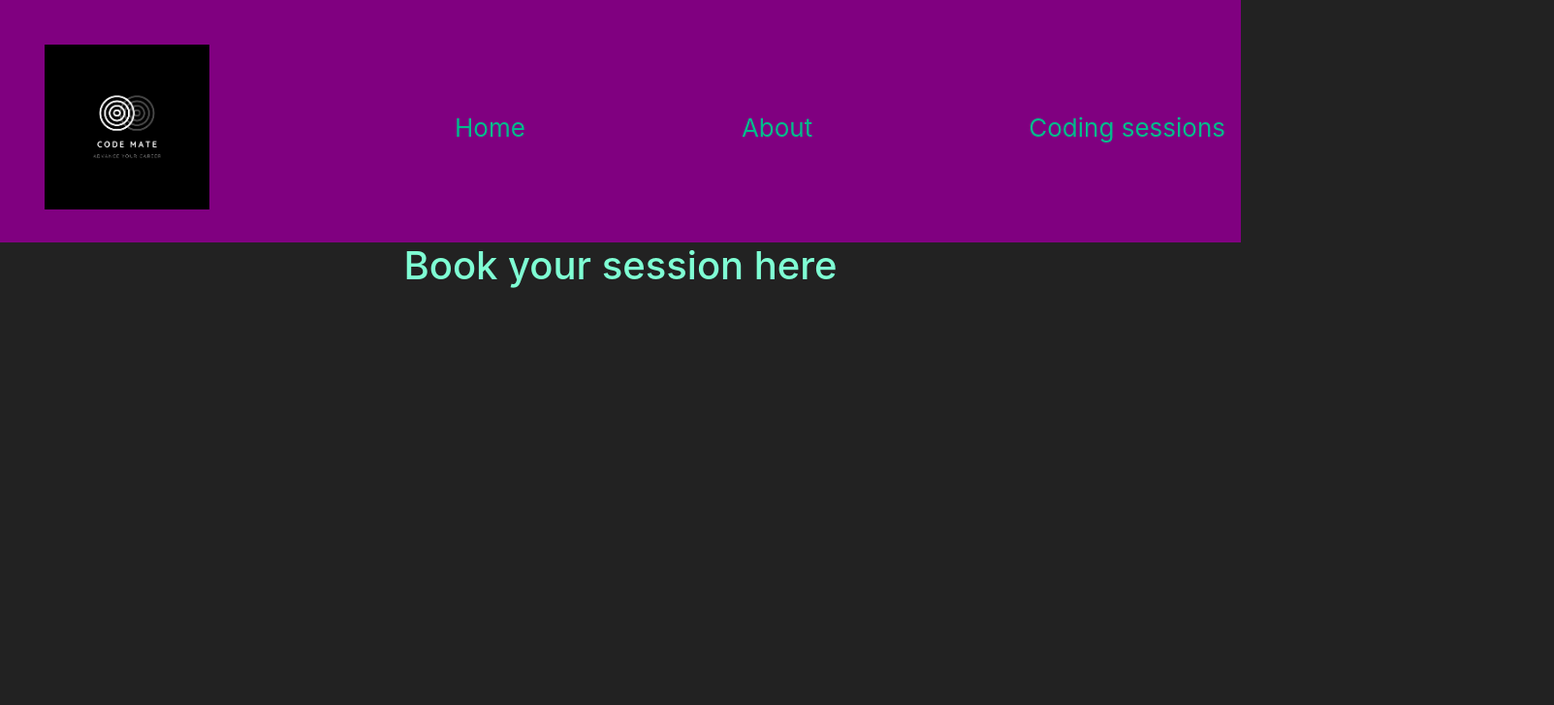
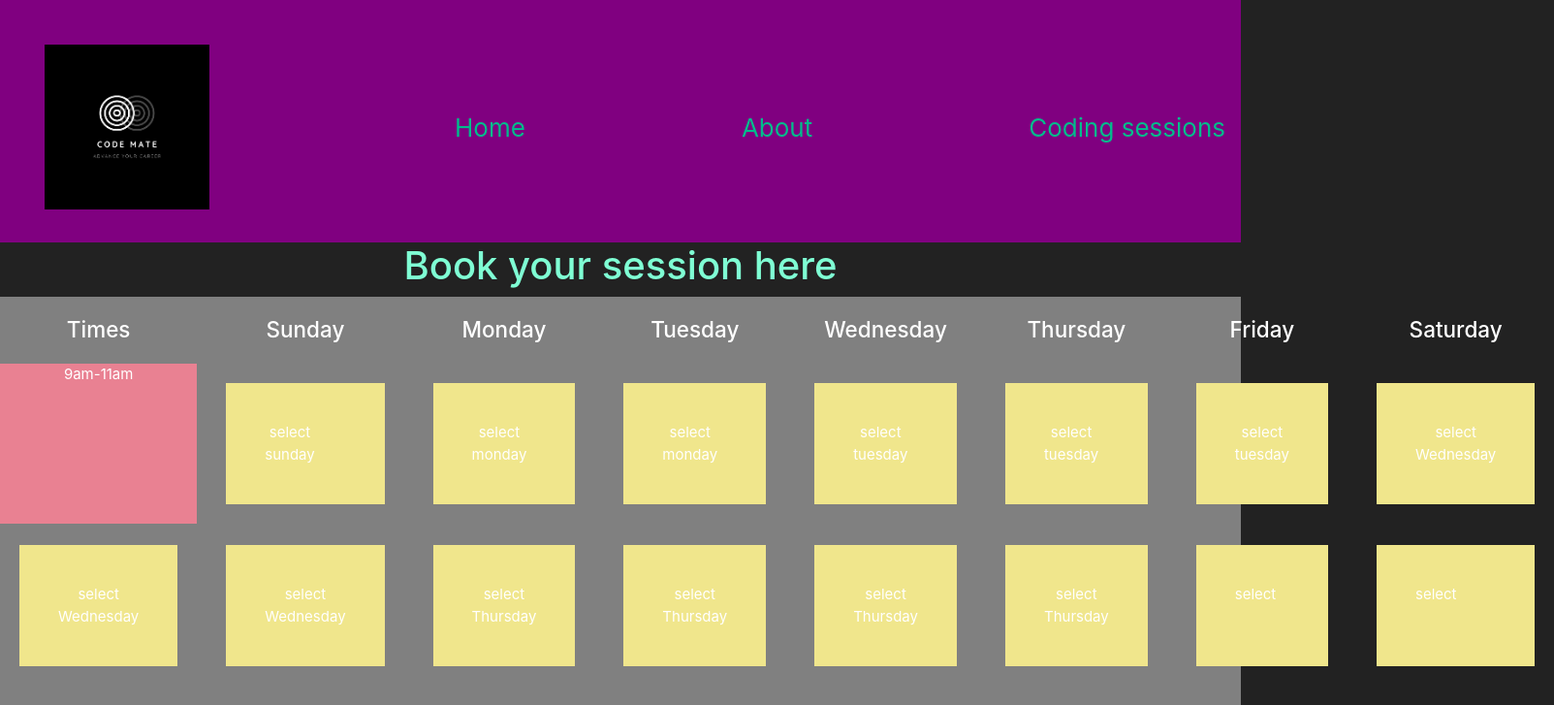
Before and after one commit to Karem1986/Code_Mate, a React (Create React App) app: page /code_session in a window 1280 px wide. Shown: the top 727 px of the page at 97% size, 1603 px wide, since content can reach past the window. Built offline with nearby package versions, Linux system fonts and the light colour scheme.

Commit message:
fixing calendar

```diff
--- a/src/App.js
+++ b/src/App.js
@@ -4,7 +4,7 @@ import Homepage from "./pages/Homepage";
 import { BrowserRouter as Router } from "react-router-dom";
 import { Switch, Route } from "react-router-dom"; //gives a website for each web page
 import "./App.css";
-import BookSession from "./pages/BookSession";
+import BookSession from "./pages/Calendar/index";
 
 function App() {
   return (
--- a/src/pages/BookSession.js
+++ /dev/null
@@ -1,12 +0,0 @@
-import React from "react";
-
-export default function BookSession() {
-  return (
-    <div>
-      <h2 className="h2-book-session">Book your session here</h2>
-      <div className="week">
-        <div className="day"></div>
-      </div>
-    </div>
-  );
-}
--- /dev/null
+++ b/src/pages/Calendar/index.css
@@ -0,0 +1,39 @@
+.h2-book-session {
+  color: aquamarine;
+}
+
+.week {
+  display: grid;
+  grid-template-columns: repeat(7, 1fr);
+  grid-auto-flow: dense;
+  grid-gap: 2px 10px;
+  background-color: rgb(128, 128, 128);
+}
+
+.day {
+  display: contents;
+}
+
+.day-label {
+  grid-row-start: 1;
+  text-align: center;
+  margin: 0;
+}
+
+.week-day,
+.day-label {
+  padding: 20px 10px;
+}
+
+.inside-day {
+  display: grid;
+  background-color: khaki;
+  grid-template-columns: repeat(7, 1fr);
+  margin: 20px;
+  padding: 40px;
+}
+
+.time-column {
+  grid-template-columns: repeat(1, 1fr);
+  background-color: rgb(233, 129, 146);
+}
--- /dev/null
+++ b/src/pages/Calendar/index.js
@@ -0,0 +1,65 @@
+import React from "react";
+import index from "./index.css";
+
+export default function BookSession() {
+  return (
+    <div>
+      <h2 className="h2-book-session">Book your session here</h2>
+
+      <div className="week">
+        <div className="day">
+          <h4 className="day-label">Times</h4>
+
+          <div className="time-column">9am-11am</div>
+
+          <h4 className="day-label">Sunday</h4>
+
+          <div className="day">
+            <div className="inside-day">select sunday</div>
+          </div>
+          <h4 className="day-label">Monday</h4>
+          <div className="day">
+            <div className="inside-day">select monday</div>
+            <div className="inside-day">select monday</div>
+          </div>
+          <h4 className="day-label">Tuesday</h4>
+
+          <div className="day">
+            <div className="inside-day">select tuesday</div>
+            <div className="inside-day">select tuesday</div>
+            <div className="inside-day">select tuesday</div>
+          </div>
+          <h4 className="day-label">Wednesday</h4>
+          <div className="day">
+            <div className="inside-day">select Wednesday</div>
+            <div className="inside-day">select Wednesday</div>
+            <div className="inside-day">select Wednesday</div>
+          </div>
+          <h4 className="day-label">Thursday</h4>
+          <div className="day">
+            <div className="inside-day">select Thursday</div>
+            <div className="inside-day">select Thursday</div>
+            <div className="inside-day">select Thursday</div>
+            <div className="inside-day">select Thursday</div>
+          </div>
+          <h4 className="day-label">Friday</h4>
+          <div className="day">
+            {" "}
+            <div className="inside-day">select</div>
+            <div className="inside-day">select</div>
+            <div className="inside-day">select</div>
+            <div className="inside-day">select</div>
+          </div>
+          <h4 className="day-label">Saturday</h4>
+          <div className="day">
+            {" "}
+            <div className="inside-day">select</div>
+            <div className="inside-day">select</div>
+            <div className="inside-day">select</div>
+            <div className="inside-day">select</div>
+          </div>
+        </div>
+      </div>
+    </div>
+  );
+}
```
